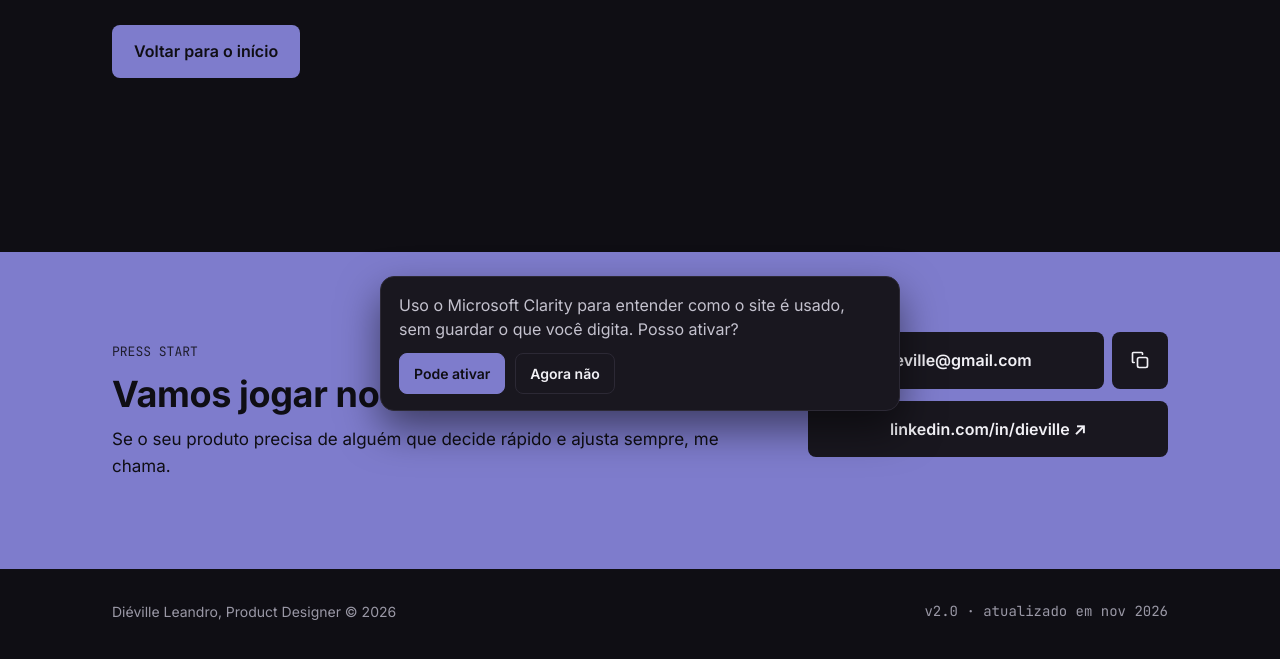
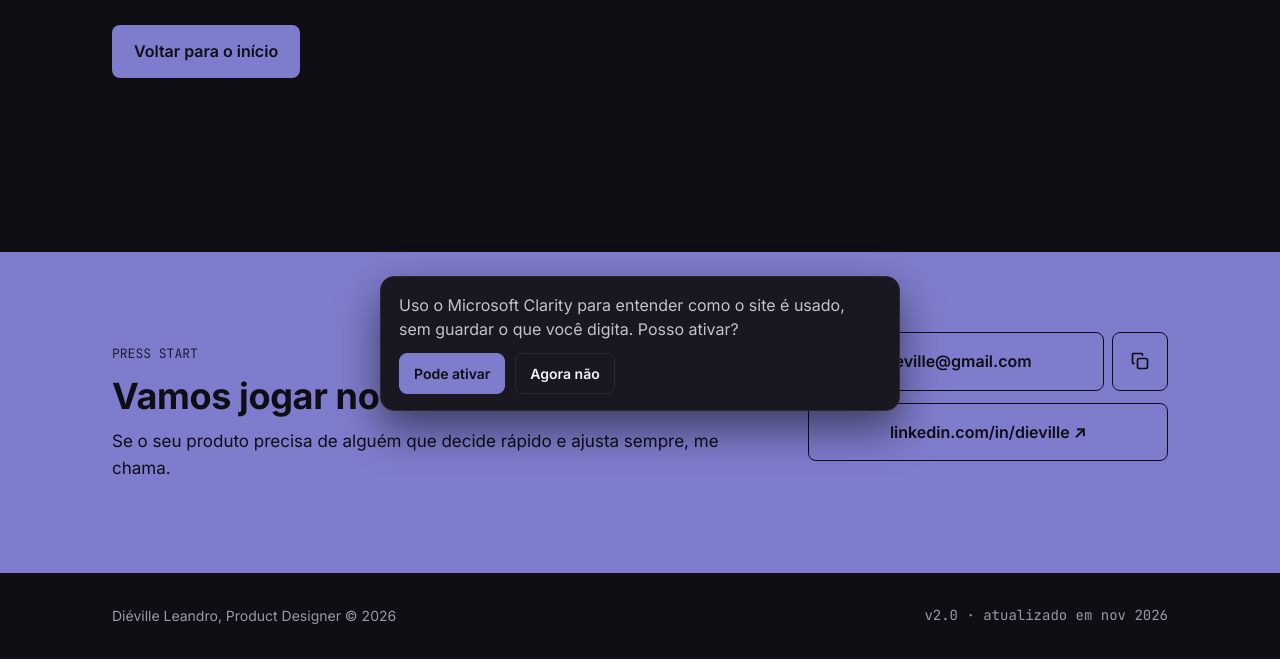
Before and after one commit to dieville/portfolio, a plain HTML site: page 404.html in a window 1280 px wide. Shown: the part 373-1032 px from the top of the page. Drawn offline with Linux system fonts and the light colour scheme.

Commit message:
Contato: botões só com contorno
Co-Authored-By: Claude Opus 5.5 <noreply@anthropic.com>
Claude-Session: https://claude.ai/code/session_01V1swkwzfpwxpvqN3K7z8r2

```diff
--- a/404.html
+++ b/404.html
@@ -64,8 +64,8 @@ section.blk{padding:88px 0;border-top:1px solid var(--line)}
 <p style="margin: 0; font-size: 17px">Se o seu produto precisa de alguém que decide rápido e ajusta sempre, me chama.</p>
 </div>
 <div style="flex: 0 1 360px; display: flex; flex-direction: column; gap: 12px">
-<div style="display: flex; gap: 8px"><a href="mailto:dieville@gmail.com" style="flex: 1; text-decoration: none; padding: 16px 24px; border-radius: 8px; background: var(--surface); color: var(--ink); font-weight: 600; text-align: center">dieville@gmail.com</a><button type="button" class="cpy" data-copy="dieville@gmail.com" aria-label="Copiar e-mail" title="Copiar e-mail" style="flex: none; width: 56px; border-radius: 8px; border: 0; background: var(--surface); color: var(--ink); cursor: pointer; display: inline-flex; align-items: center; justify-content: center"><svg width="20" height="20" viewBox="0 0 24 24" fill="none" stroke="currentColor" stroke-width="2" stroke-linecap="round" stroke-linejoin="round" aria-hidden="true"><rect x="9" y="9" width="12" height="12" rx="2"/><path d="M5 15H4a1 1 0 0 1-1-1V4a1 1 0 0 1 1-1h10a1 1 0 0 1 1 1v1"/></svg></button></div>
-<a href="https://linkedin.com/in/dieville" target="_blank" rel="noopener" style="text-decoration: none; padding: 16px 24px; border-radius: 8px; background: var(--surface); color: var(--ink); font-weight: 600; text-align: center">linkedin.com/in/dieville ↗</a>
+<div style="display: flex; gap: 8px"><a href="mailto:dieville@gmail.com" style="flex: 1; text-decoration: none; padding: 16px 24px; border-radius: 8px; border: 1.5px solid #0F0E14; background: transparent; color: #0F0E14; font-weight: 600; text-align: center">dieville@gmail.com</a><button type="button" class="cpy" data-copy="dieville@gmail.com" aria-label="Copiar e-mail" title="Copiar e-mail" style="flex: none; width: 56px; border-radius: 8px; border: 1.5px solid #0F0E14; background: transparent; color: #0F0E14; cursor: pointer; display: inline-flex; align-items: center; justify-content: center"><svg width="20" height="20" viewBox="0 0 24 24" fill="none" stroke="currentColor" stroke-width="2" stroke-linecap="round" stroke-linejoin="round" aria-hidden="true"><rect x="9" y="9" width="12" height="12" rx="2"/><path d="M5 15H4a1 1 0 0 1-1-1V4a1 1 0 0 1 1-1h10a1 1 0 0 1 1 1v1"/></svg></button></div>
+<a href="https://linkedin.com/in/dieville" target="_blank" rel="noopener" style="text-decoration: none; padding: 16px 24px; border-radius: 8px; border: 1.5px solid #0F0E14; background: transparent; color: #0F0E14; font-weight: 600; text-align: center">linkedin.com/in/dieville ↗</a>
 <span class="cpyst" role="status" aria-live="polite" style="font-size: 14px; min-height: 20px; text-align: center"></span>
 <script>(function(){var I='<svg width="20" height="20" viewBox="0 0 24 24" fill="none" stroke="currentColor" stroke-width="2" stroke-linecap="round" stroke-linejoin="round" aria-hidden="true"><rect x="9" y="9" width="12" height="12" rx="2"/><path d="M5 15H4a1 1 0 0 1-1-1V4a1 1 0 0 1 1-1h10a1 1 0 0 1 1 1v1"/></svg>',K='<svg width="20" height="20" viewBox="0 0 24 24" fill="none" stroke="currentColor" stroke-width="2.4" stroke-linecap="round" stroke-linejoin="round" aria-hidden="true"><path d="M5 12l5 5L20 7"/></svg>';document.querySelectorAll('.cpy').forEach(function(b){b.onclick=function(){var t=b.dataset.copy,s=document.querySelector('.cpyst');var ok=function(){b.innerHTML=K;b.setAttribute('aria-label','E-mail copiado');s.textContent='E-mail copiado.';setTimeout(function(){b.innerHTML=I;b.setAttribute('aria-label','Copiar e-mail');s.textContent=''},2200)};if(navigator.clipboard){navigator.clipboard.writeText(t).then(ok,function(){prompt('Copie o e-mail:',t)})}else{prompt('Copie o e-mail:',t)}}})})()</script>
 </div>
```
Also changed, not shown: index.html (+2 -2 lines), sobre.html (+2 -2 lines).
